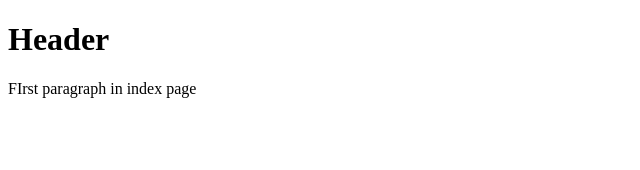
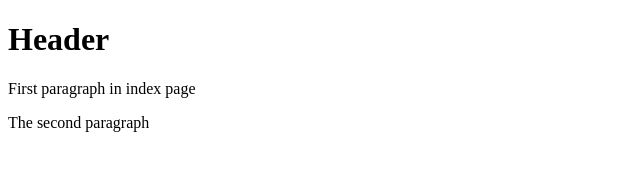
Before and after one commit to catch1camo/git-test, a plain HTML site: page index.html in a window 1280 px wide. Shown: the whole page, without its empty margins (0-640 px from the left). Drawn offline with Linux system fonts and the light colour scheme.

Commit message:
third commit

```diff
--- a/index.html
+++ b/index.html
@@ -4,6 +4,7 @@
 
     <body>
         <h1>Header</h1>
-        <p>FIrst paragraph in index page</p>
+        <p>First paragraph in index page</p>
+        <p>The second paragraph</p>
     </body>
 </html>
```
